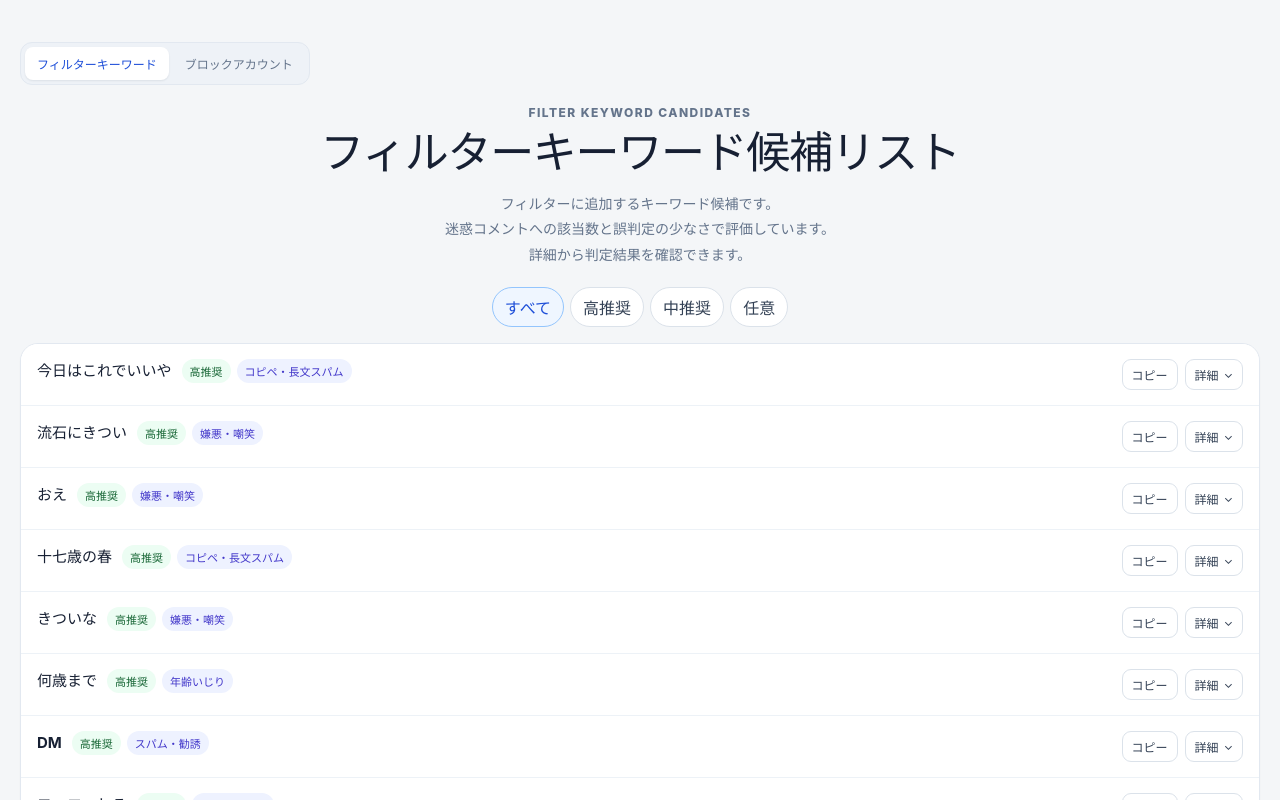
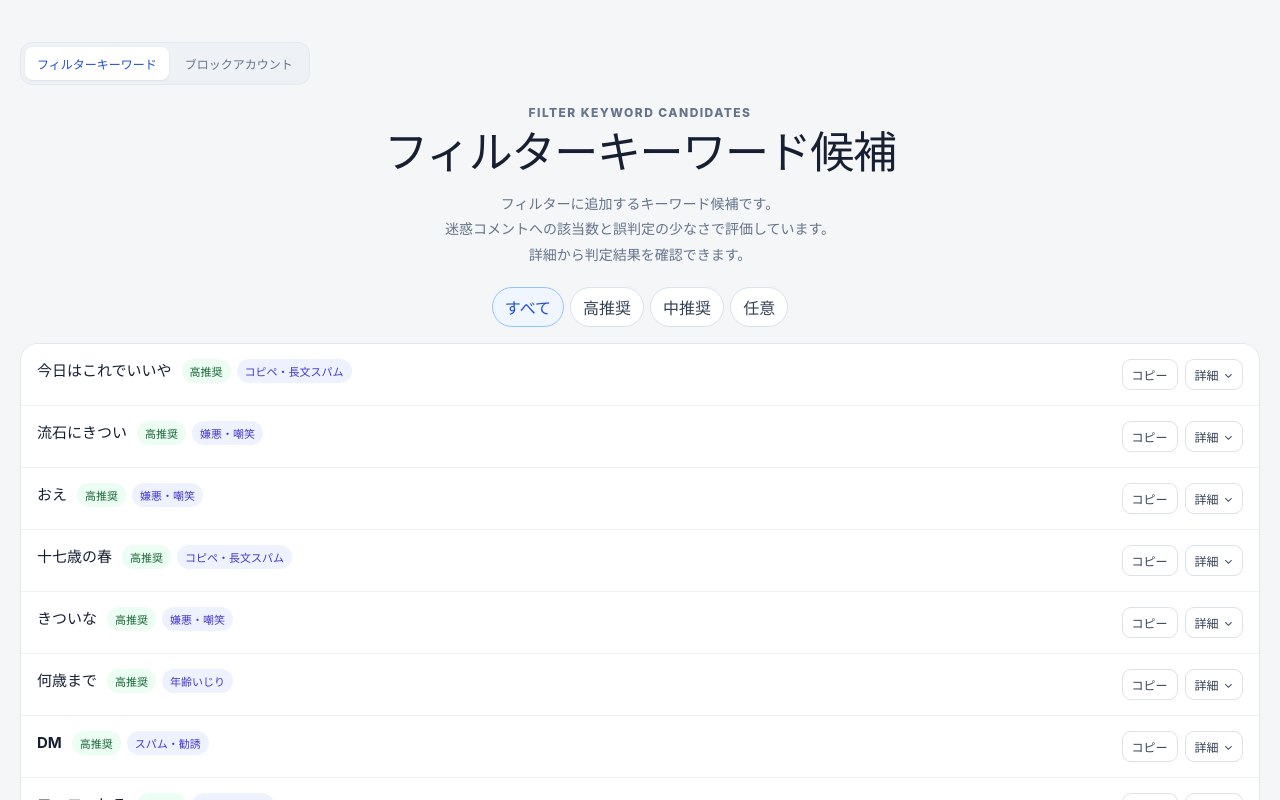
Before and after one commit to unow-dev/mi-comopt, a React (Vite) app in the folder package/: page / in a window 1280 px wide. Shown: the top 800 px of the page. Built offline with nearby package versions, Linux system fonts and the light colour scheme.

Commit message:
ui: simplify page headings

```diff
--- a/package/src/App.jsx
+++ b/package/src/App.jsx
@@ -259,7 +259,7 @@ export default function App() {
           {view === "keywords" ? (
             <>
               <p className="eyebrow">FILTER KEYWORD CANDIDATES</p>
-              <h1>フィルターキーワード候補リスト</h1>
+              <h1>フィルターキーワード候補</h1>
               <p className="description">
                 フィルターに追加するキーワード候補です。
                 <br />
@@ -271,7 +271,7 @@ export default function App() {
           ) : (
             <>
               <p className="eyebrow">ACCOUNT BLOCK CANDIDATES</p>
-              <h1>アカウントブロック候補リスト</h1>
+              <h1>アカウントブロック候補</h1>
               <p className="description">
                 ブロック候補のアカウントです。
                 <br />
```
